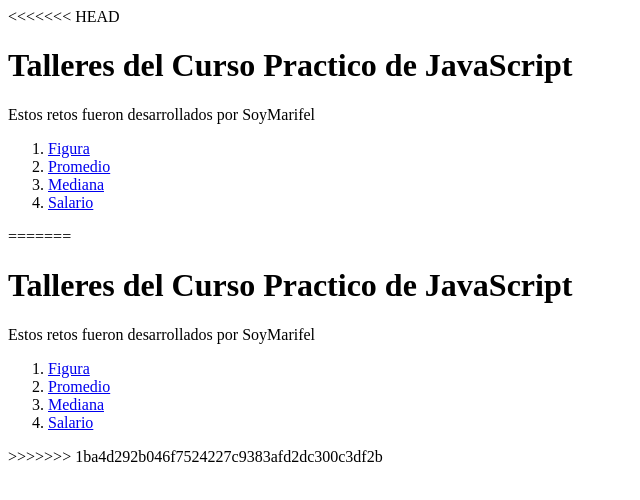
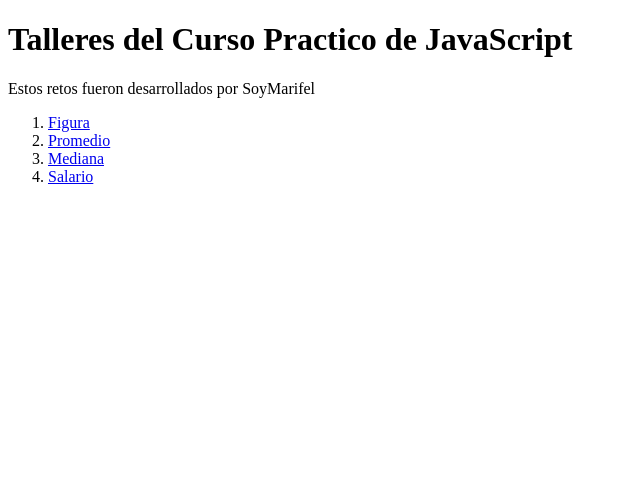
Before and after one commit to Marifelf5/platzi-curso-pactico-javascript, a plain HTML site: page index.html in a window 1280 px wide. Shown: the whole page, without its empty margins (0-640 px from the left). Drawn offline with Linux system fonts and the light colour scheme.

Commit message:
Arreglando index doble

```diff
--- a/index.html
+++ b/index.html
@@ -1,4 +1,4 @@
-<<<<<<< HEAD
+
 <!DOCTYPE html>
 <html lang="en">
 <head>
@@ -31,38 +31,4 @@
         </section>
     </head>
 </body>
-=======
-<!DOCTYPE html>
-<html lang="en">
-<head>
-    <meta charset="UTF-8">
-    <meta http-equiv="X-UA-Compatible" content="IE=edge">
-    <meta name="viewport" content="width=device-width, initial-scale=1.0">
-    <title>Home - Curso Practico de JavaScript</title>
-</head>
-<body>
-    <h1>Talleres del Curso Practico de JavaScript</h1>
-    <p>Estos retos fueron desarrollados por SoyMarifel</p>
-    <head>
-        <section>
-            <nav>
-                <ol>
-                    <li>
-                        <a href="./figura.html" target="_blank">Figura</a>
-                    </li>
-                    <li>
-                        <a href="./promedio.html" target="_blank">Promedio</a>
-                    </li>
-                    <li>
-                        <a href="./mediana.html" target="_blank">Mediana</a>
-                    </li>
-                    <li>
-                        <a href="./salario.html" target="_blank">Salario</a>
-                    </li>
-                </ol>
-            </nav>
-        </section>
-    </head>
-</body>
->>>>>>> 1ba4d292b046f7524227c9383afd2dc300c3df2b
 </html>
```
